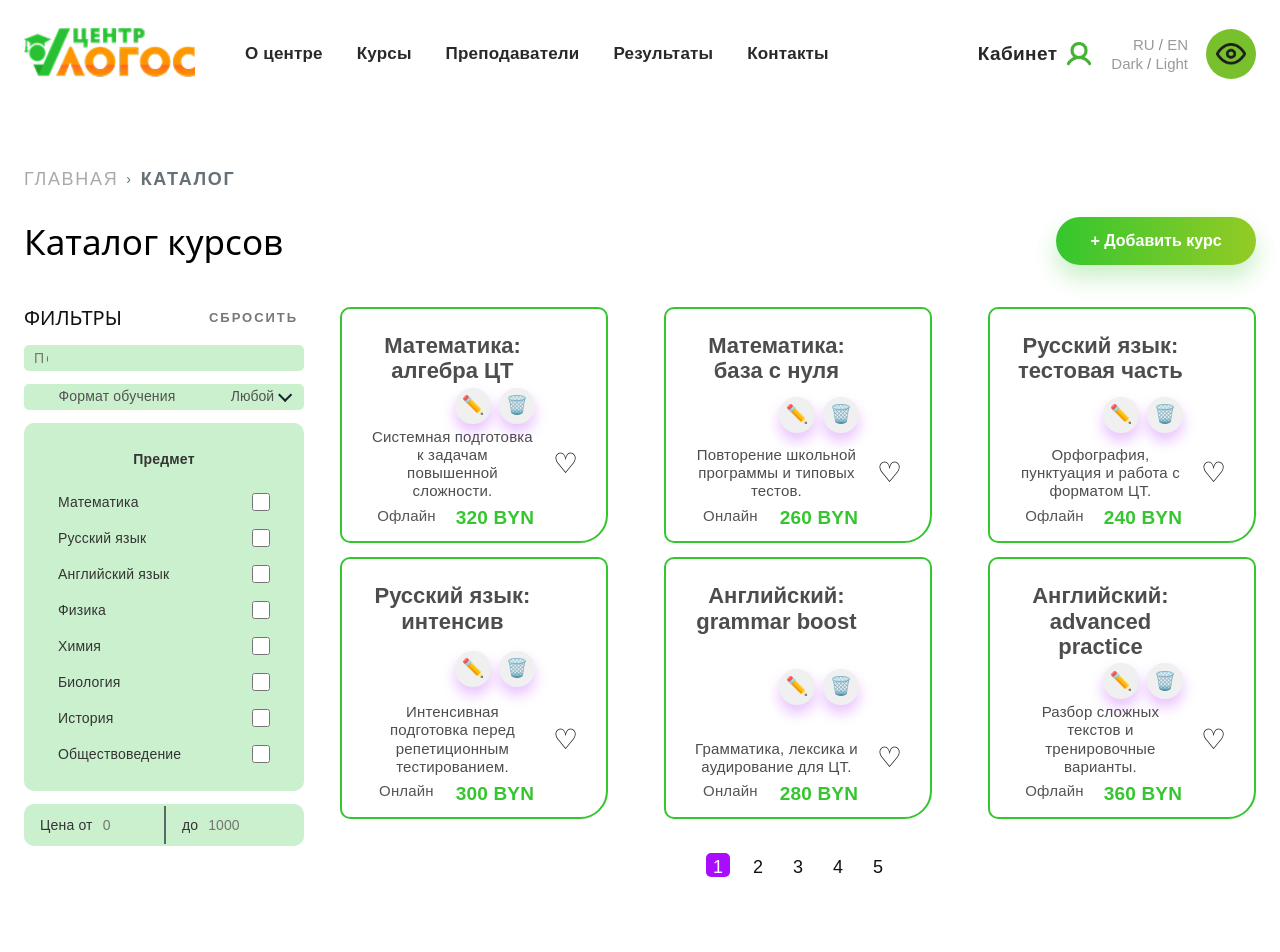
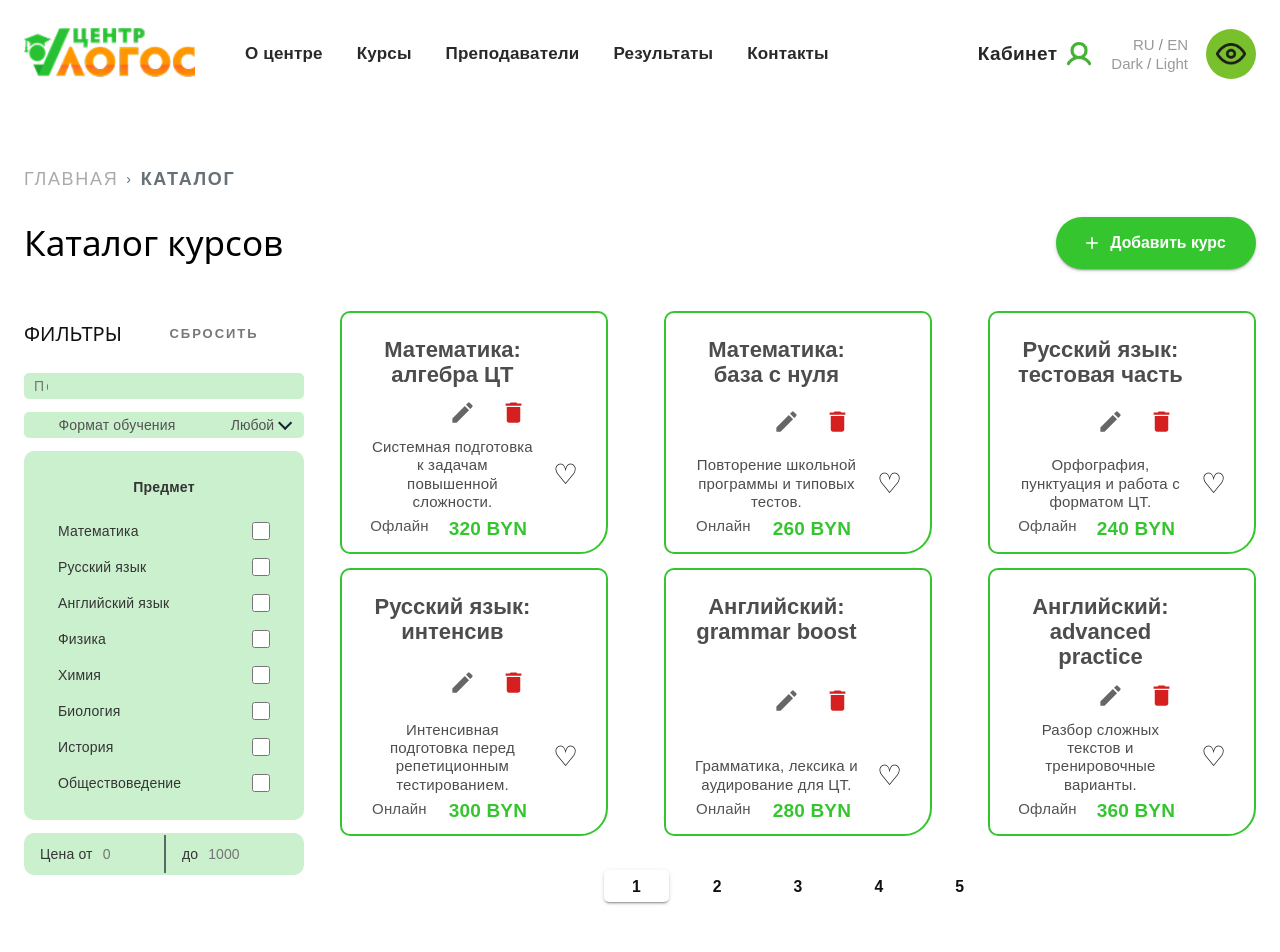
Before and after one commit to darina0000/logos-react-lab, a React (Vite) app: page /courses in a window 1280 px wide. Shown: the top 952 px of the page. Built offline with nearby package versions, Linux system fonts and the light colour scheme.

Commit message:
feat: replace buttons with MUI Button and IconButton components

```diff
--- a/src/pages/CoursesPage.jsx
+++ b/src/pages/CoursesPage.jsx
@@ -1,7 +1,12 @@
 import { useState, useEffect, useMemo } from "react";
 import { Link } from "react-router-dom";
-import { Breadcrumbs, Typography } from "@mui/material"; // ← ДОБАВИТЬ
+import { Breadcrumbs, Typography } from "@mui/material";
 import Modal from "../components/Modal";
+import { Button } from "@mui/material";
+import AddIcon from "@mui/icons-material/Add";
+import { IconButton } from "@mui/material";
+import EditIcon from "@mui/icons-material/Edit";
+import DeleteIcon from "@mui/icons-material/Delete";
 
 const CoursesPage = () => {
   const [courses, setCourses] = useState([]);
@@ -219,16 +224,44 @@ const CoursesPage = () => {
 
         <div className="courses-catalog__head">
           <h1>Каталог курсов</h1>
-          <button className="ref-button ref-button--green" onClick={handleAdd}>
-            + Добавить курс
-          </button>
+          <Button
+            variant="contained"
+            color="primary"
+            onClick={handleAdd}
+            startIcon={<AddIcon />}
+            sx={{
+              minWidth: 200,
+              minHeight: 46,
+              borderRadius: 999,
+              fontWeight: 700,
+              textTransform: "none",
+            }}
+          >
+            Добавить курс
+          </Button>
         </div>
 
         <div className="courses-catalog__grid">
           <aside className="course-filter-panel">
             <div className="course-filter-panel__head">
               <h2>Фильтры</h2>
-              <button onClick={resetFilters}>Сбросить</button>
+              <Button
+                variant="text"
+                onClick={resetFilters}
+                sx={{
+                  color: "#a90dff",
+                  fontSize: 13,
+                  fontWeight: 700,
+                  textTransform: "uppercase",
+                  letterSpacing: "0.15em",
+                  "&:hover": {
+                    backgroundColor: "rgba(169, 13, 255, 0.08)",
+                    color: "#7a00b8",
+                  },
+                }}
+              >
+                Сбросить
+              </Button>
             </div>
 
             <form>
@@ -314,20 +347,20 @@ const CoursesPage = () => {
                   <strong>{course.price} BYN</strong>
 
                   <div className="course-card__actions">
-                    <button
-                      className="course-card__button"
+                    <IconButton
                       onClick={() => handleEdit(course)}
                       title="Редактировать"
+                      sx={{ color: "#666" }}
                     >
-                      ✏️
-                    </button>
-                    <button
-                      className="course-card__button course-card__button--delete"
+                      <EditIcon />
+                    </IconButton>
+                    <IconButton
                       onClick={() => handleDelete(course.id)}
                       title="Удалить"
+                      sx={{ color: "#d62020" }}
                     >
-                      🗑️
-                    </button>
+                      <DeleteIcon />
+                    </IconButton>
                   </div>
 
                   <button
@@ -340,16 +373,23 @@ const CoursesPage = () => {
                 </article>
               ))}
             </div>
-
+            {/* Пагинация */}
             <div className="courses-pagination">
               {pages.map((page) => (
-                <button
+                <Button
                   key={page}
-                  className={page === currentPage ? "active" : ""}
+                  variant={page === currentPage ? "contained" : "outlined"}
+                  color={page === currentPage ? "secondary" : "inherit"}
                   onClick={() => setCurrentPage(page)}
+                  sx={{
+                    minWidth: 32,
+                    minHeight: 32,
+                    borderRadius: 1,
+                    border: page === currentPage ? "none" : "1px solid #ddd",
+                  }}
                 >
                   {page}
-                </button>
+                </Button>
               ))}
             </div>
           </div>
@@ -435,9 +475,22 @@ const CoursesPage = () => {
               />
             </label>
 
-            <button type="submit" className="ref-button">
+            {/*кнопка "отправить" в модалке*/}
+            <Button
+              type="submit"
+              variant="contained"
+              color="primary"
+              fullWidth
+              sx={{
+                minHeight: 50,
+                borderRadius: 999,
+                fontWeight: 700,
+                textTransform: "none",
+                mt: 2,
+              }}
+            >
               {editingCourse ? "Сохранить изменения" : "Добавить курс"}
-            </button>
+            </Button>
           </form>
         </Modal>
       </div>
```
